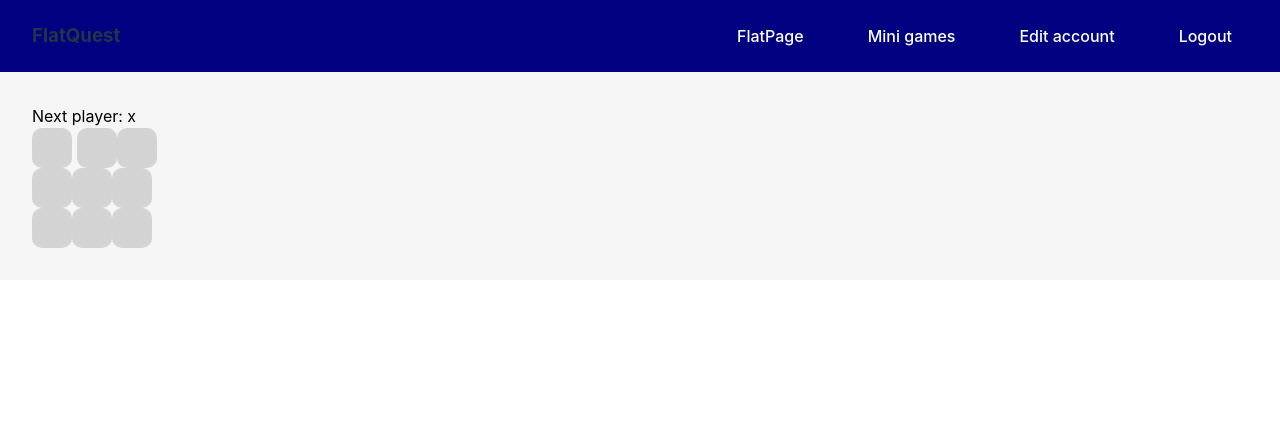
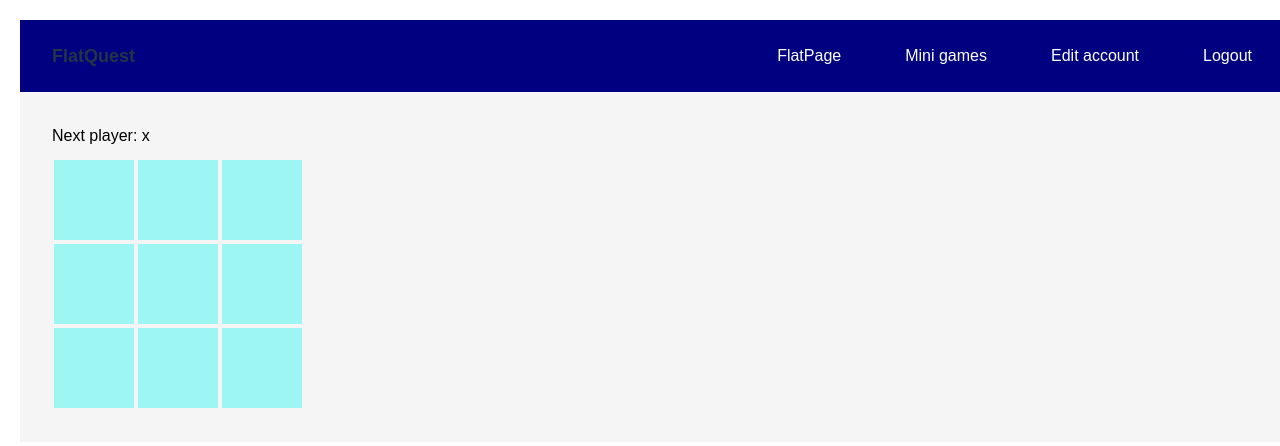
Before and after one commit to tamrachan/FlatQuestWeb, a React (Vite) app in the folder front-end/: page /games/tictactoe in a window 1280 px wide. Shown: the top 446 px of the page. Built offline with nearby package versions, Linux system fonts and the light colour scheme.

Commit message:
did some css for tictactoe

```diff
--- a/front-end/src/components/Popup.jsx
+++ b/front-end/src/components/Popup.jsx
@@ -1,15 +1,18 @@
 // import React from "react";
 import "../css/Popup.css"
+import { useNavigate } from "react-router-dom";
 
 function Popup(props) {
+    const navigate = useNavigate();
+
     return (props.winnerProp) ? ( // okay great it owrs! props.winnderprop brings winnerprop, if there was other properties, props.propertyname could bring that! simples!
         <div className="popup">
 
             <div className="popupInner">
 
-                <h1>hello popup? {props.winnerProp} is me </h1>
+                <h1>Winner: {props.winnerProp} !!! </h1>
 
-                <button>x</button>
+                <button onClick={() => navigate("/flatpage")}>x</button> {/* or to games where it changes score, tho idk what scores for */}
                 { props.children }
 
             </div>
--- a/front-end/src/css/Popup.css
+++ b/front-end/src/css/Popup.css
@@ -4,7 +4,8 @@
     left: 0;
     width: 100%;
     height: 100vh;
-    background-color: beige;
+    background-color: white;
+    /* filter: blur(10xp); */
 
     display: flex;
     justify-content: center;
@@ -14,7 +15,9 @@
 .popupInner {
     position: relative;
     padding: 1rem;
-    width: 100%;
+    width: 70%;
+    height: 30%;
+    max-height: 640px;
     max-width: 640px;
     background-color: aquamarine;
 }
--- a/front-end/src/css/TicTacToe.css
+++ b/front-end/src/css/TicTacToe.css
@@ -57,18 +57,24 @@ body {
 }
 
 .square {
-  background: #fff;
-  border: 1px solid #999;
+  background: #9df6f1 !important;
+  /* border: 1px solid #999; */
+  border-radius: 0;
   float: left;
-  font-size: 24px;
+  font-size: 40px;
   font-weight: bold;
-  line-height: 34px;
-  height: 34px;
-  margin-right: -1px;
-  margin-top: -1px;
+  line-height: 5rem;
+  height: 5rem;
+  /* margin-right: 2px;
+  margin-top: 2px; */
+  margin: 2px;
   padding: 0;
   text-align: center;
-  width: 34px;
+  width: 5rem;
+
+  /* display: flex;
+  align-items: center;
+  position: relative; */
 }
 
 .board-row:after {
@@ -88,3 +94,9 @@ body {
 .game-info {
   margin-left: 20px;
 }
+
+/* .position {
+  display: flex;
+  align-items: center;
+  position: relative;
+} */
--- a/front-end/src/games/TicTacToe.jsx
+++ b/front-end/src/games/TicTacToe.jsx
@@ -1,5 +1,6 @@
 import { use, useState } from 'react';
 import Popup from '../components/Popup';
+import "../css/TicTacToe.css"
 
 // TODO: now make it nice
 
@@ -73,6 +74,7 @@ function Board() {
 
   return (
     <>
+      {/* <div className='position'> */}
       <div className="status"> {status} </div>
       <div className="board-row">
         <Square value={squares[0]} squareClick={() => handleClick(0)} /> {/* this is an arrow function. once square is clicked, code after => will run */}
@@ -91,6 +93,7 @@ function Board() {
         <Square value={squares[7]} squareClick={() => handleClick(7)} />
         <Square value={squares[8]} squareClick={() => handleClick(8)} />
       </div>
+      {/* </div> */}
 
       <Popup winnerProp={winner} ></Popup>
 
```
